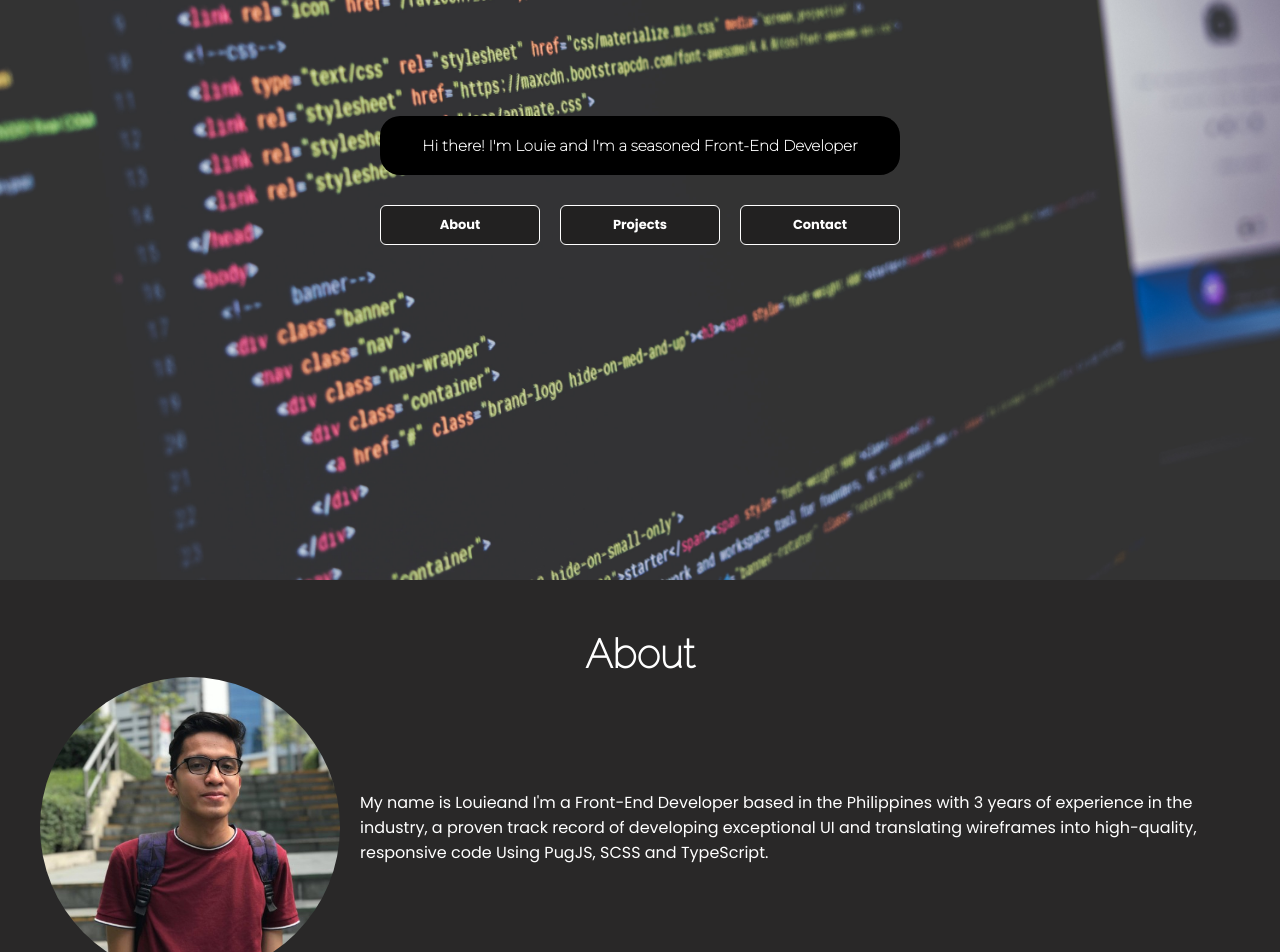
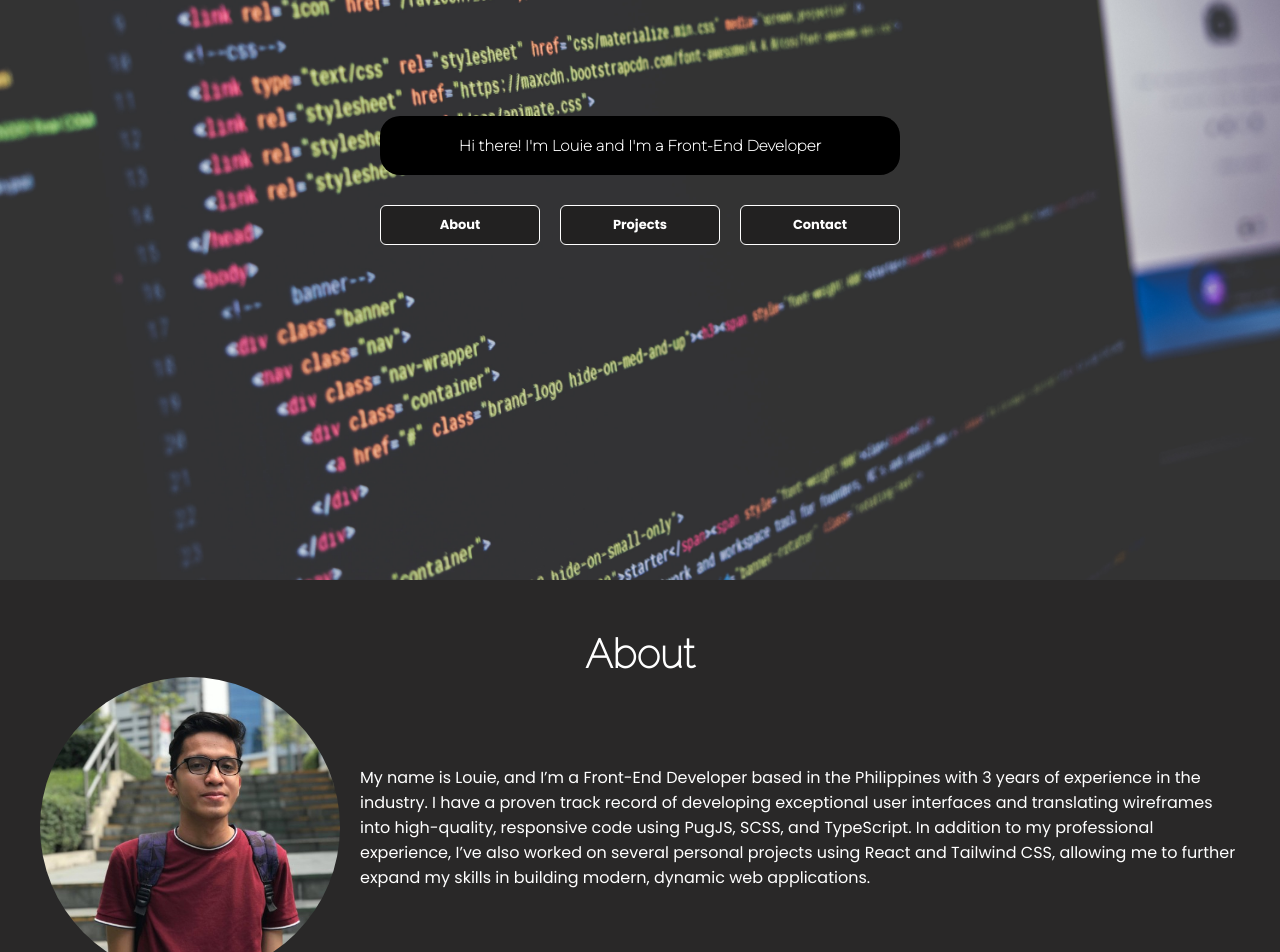
Before and after one commit to lowe25/portfolio-new, a React (Vite) app: page / in a window 1280 px wide. Shown: the part 220-1172 px from the top of the page. Built offline with nearby package versions, Linux system fonts and the light colour scheme.

Commit message:
Update site

```diff
--- a/src/App.jsx
+++ b/src/App.jsx
@@ -9,7 +9,7 @@ function App() {
         <div data-aos="zoom-in-down">
           <div className="landing__desc">
             <h1 className="landing__desc-heading">
-              Hi there! I'm Louie and I'm a seasoned Front-End Developer
+              Hi there! I'm Louie and I'm a Front-End Developer
             </h1>
           </div>
           <div className="landing__nav">
@@ -38,9 +38,10 @@ function App() {
               alt="Profile Picture"
               className="landing__about-img"
             />
-            <span className="landing__about-txt">
-              My name is Louieand I'm a Front-End Developer based in the Philippines with 3 years of experience in the industry, a proven track record of developing exceptional UI and translating wireframes into high-quality, responsive code Using PugJS, SCSS and TypeScript.
-            </span>
+            <p className="landing__about-txt">
+              My name is Louie, and I’m a Front-End Developer based in the Philippines with 3 years of experience in the industry. I have a proven track record of developing exceptional user interfaces and translating wireframes into high-quality, responsive code using PugJS, SCSS, and TypeScript.
+              In addition to my professional experience, I’ve also worked on several personal projects using React and Tailwind CSS, allowing me to further expand my skills in building modern, dynamic web applications.
+            </p>
           </div>
 
           <div className="landing__exp" data-aos="fade-left" data-aos-easing="linear"
```
